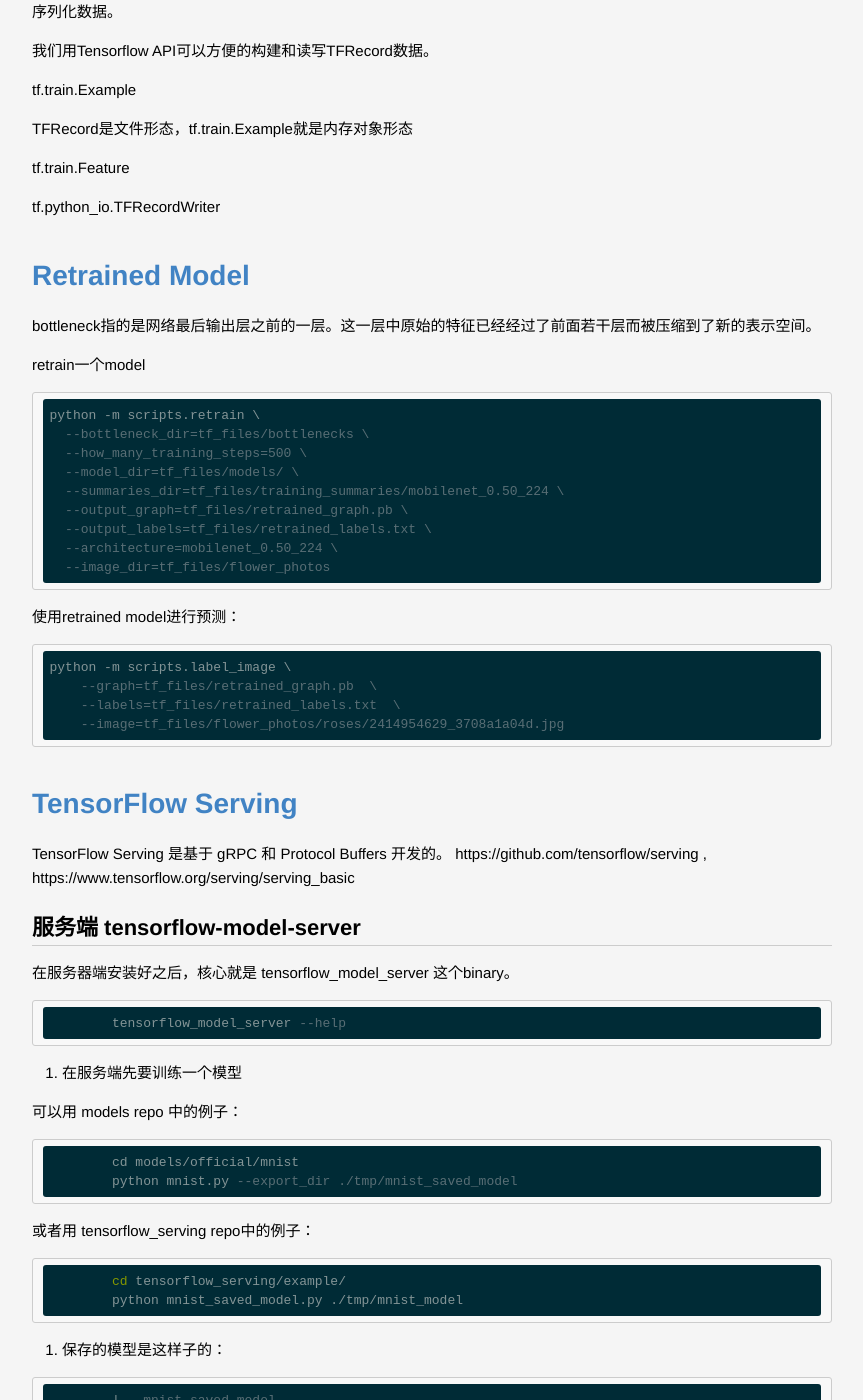
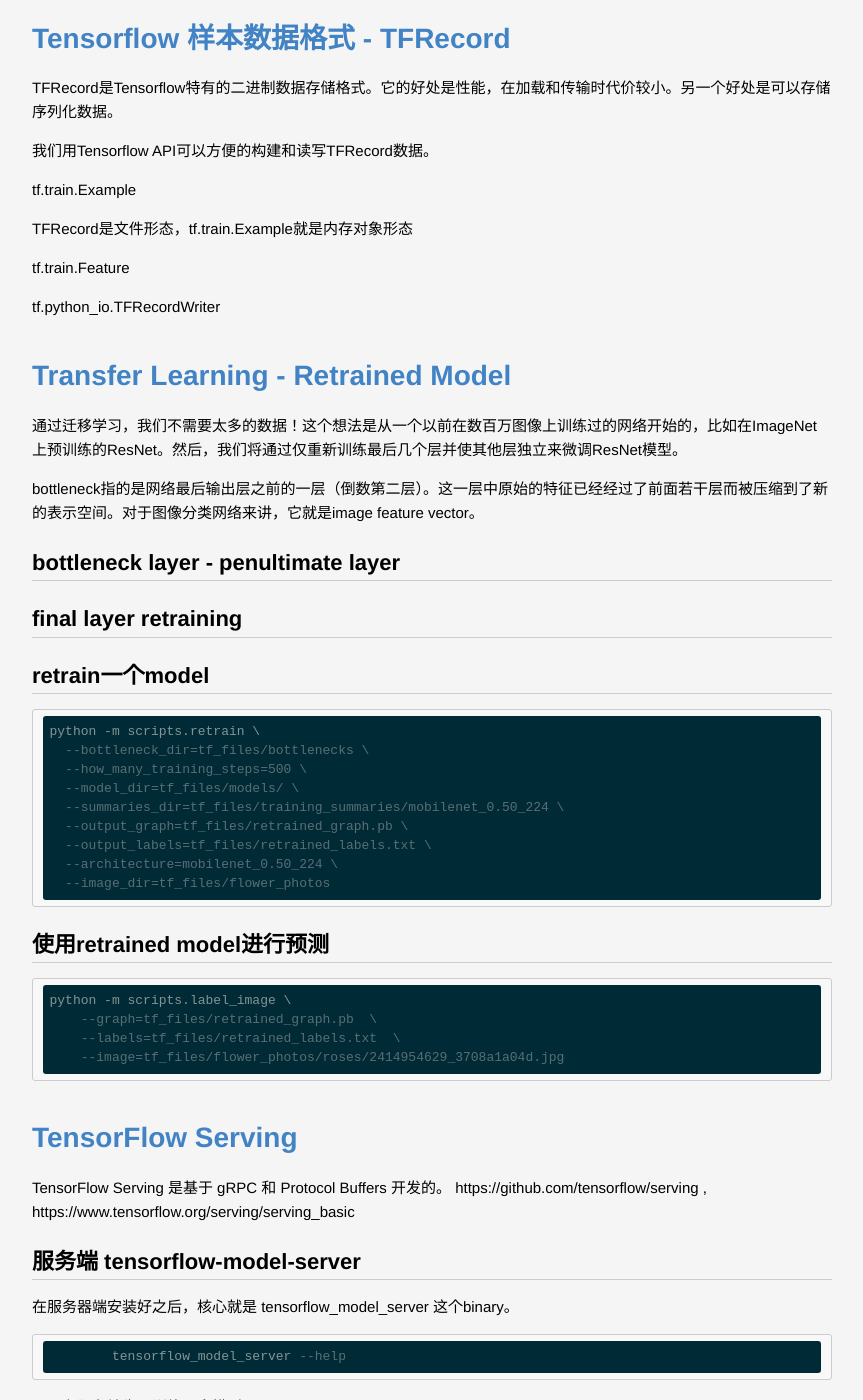
Before and after one commit to lucky521/blog, a Jekyll site: the page built from _posts/ml/2017-10-26-tensorflow.markdown, in a window 1280 px wide and 1400 px high, scrolled down 17162 px. Shown: the whole window, without its empty margins (208-1071 px from the left). Built offline with Jekyll 4.4.1, drawn with Linux system fonts in a browser that asks for light colours; some of the changed text lies outside the part shown.

Commit message:
update blog

````diff
--- a/_posts/ml/2017-08-15-Basic-of-Machine-Learning.markdown
+++ b/_posts/ml/2017-08-15-Basic-of-Machine-Learning.markdown
@@ -224,7 +224,8 @@
 # 概率图模型
 
 概率图模型（Graphical Model）是用图论方法以表现若干个独立随机变量之关联的一种建模法。
-典型的概率图模型有贝叶斯网络，CRF, HMM。
+概率图模型有朴素贝叶斯模型、贝叶斯网络、最大熵模型、隐马尔可夫模型HMM、条件随机场CRF、主题模型.
+
 
 
 
--- a/_posts/ml/2017-10-26-tensorflow.markdown
+++ b/_posts/ml/2017-10-26-tensorflow.markdown
@@ -777,14 +777,20 @@
 
 
 
-# Retrained Model
+# Transfer Learning - Retrained Model
+
+通过迁移学习，我们不需要太多的数据！这个想法是从一个以前在数百万图像上训练过的网络开始的，比如在ImageNet上预训练的ResNet。然后，我们将通过仅重新训练最后几个层并使其他层独立来微调ResNet模型。
 
 
-bottleneck指的是网络最后输出层之前的一层。这一层中原始的特征已经经过了前面若干层而被压缩到了新的表示空间。
+bottleneck指的是网络最后输出层之前的一层（倒数第二层）。这一层中原始的特征已经经过了前面若干层而被压缩到了新的表示空间。对于图像分类网络来讲，它就是image feature vector。
+
+## bottleneck layer - penultimate layer
 
 
+## final layer retraining
 
-retrain一个model
+
+## retrain一个model
 
 ```
 python -m scripts.retrain \
@@ -800,7 +806,7 @@
 
 
 
-使用retrained model进行预测：
+## 使用retrained model进行预测
 
 ```
 python -m scripts.label_image \
--- a/_posts/ml/2018-04-18-feature-engineering.markdown
+++ b/_posts/ml/2018-04-18-feature-engineering.markdown
@@ -241,11 +241,16 @@
 
 类不平衡（class-imbalance）是指在训练分类器中所使用的训练集的类别分布不均。比如说一个二分类问题，1000个训练样本，比较理想的情况是正类、负类样本的数量相差不多；而如果正类样本有995个、负类样本仅5个，就意味着存在类不平衡。
 
+
+
+
+
 解决思路：
 
     1. 对较多的那个类别进行欠采样(under-sampling)，舍弃一部分数据，使其与较少类别的数据相当
     2. 对较少的类别进行过采样(over-sampling)，重复使用一部分数据，使其与较多类别的数据相当
     3. 分类阈值调整（threshold moving），将原本默认为0.5的阈值调整到 较少类别/（较少类别+较多类别）即可
+    4. 在损失函数中使用类权重：本质上，代表性不足的类在损失函数中获得更高的权重，因此对该特定类的任何错误分类将导致损失函数中的非常高的误差。
 
 
 
````
Also changed, not shown: _posts/ml/2017-06-14-deep-learning.markdown (+11 -1 lines), _posts/ml/2018-07-31-optimization-method.markdown (+12 -2 lines).
